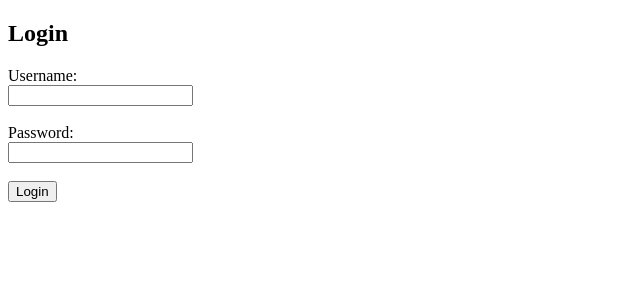
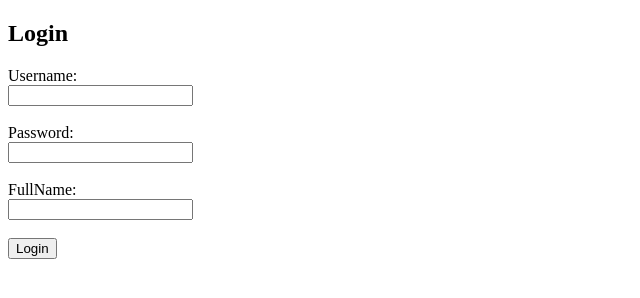
Before and after one commit to Loilanemarasigan11/activiy, a plain HTML site: page login.html in a window 1280 px wide. Shown: the whole page, without its empty margins (0-640 px from the left). Drawn offline with Linux system fonts and the light colour scheme.

Commit message:
merge form branch1 to main

```diff
--- a/login.html
+++ b/login.html
@@ -14,6 +14,10 @@
         <label for="password">Password:</label><br>
         <input type="password" id="password" name="password" required><br><br>
 
+        <label for="FullName">FullName:</label><br>
+        <input type="text" id="FullName" name="FullName" required><br><br>
+
+
         <input type="submit" value="Login">
     </form>
 </body>
```
